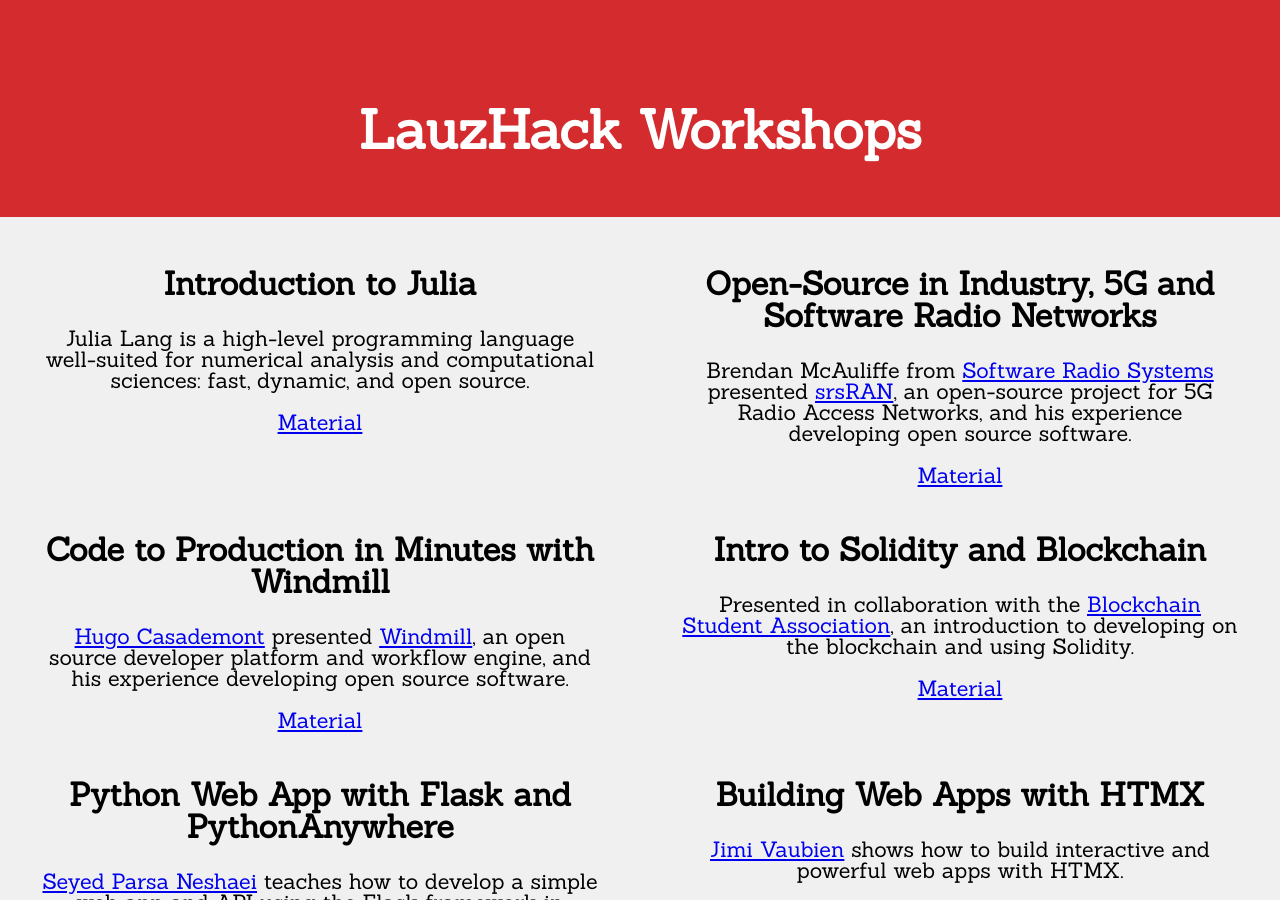
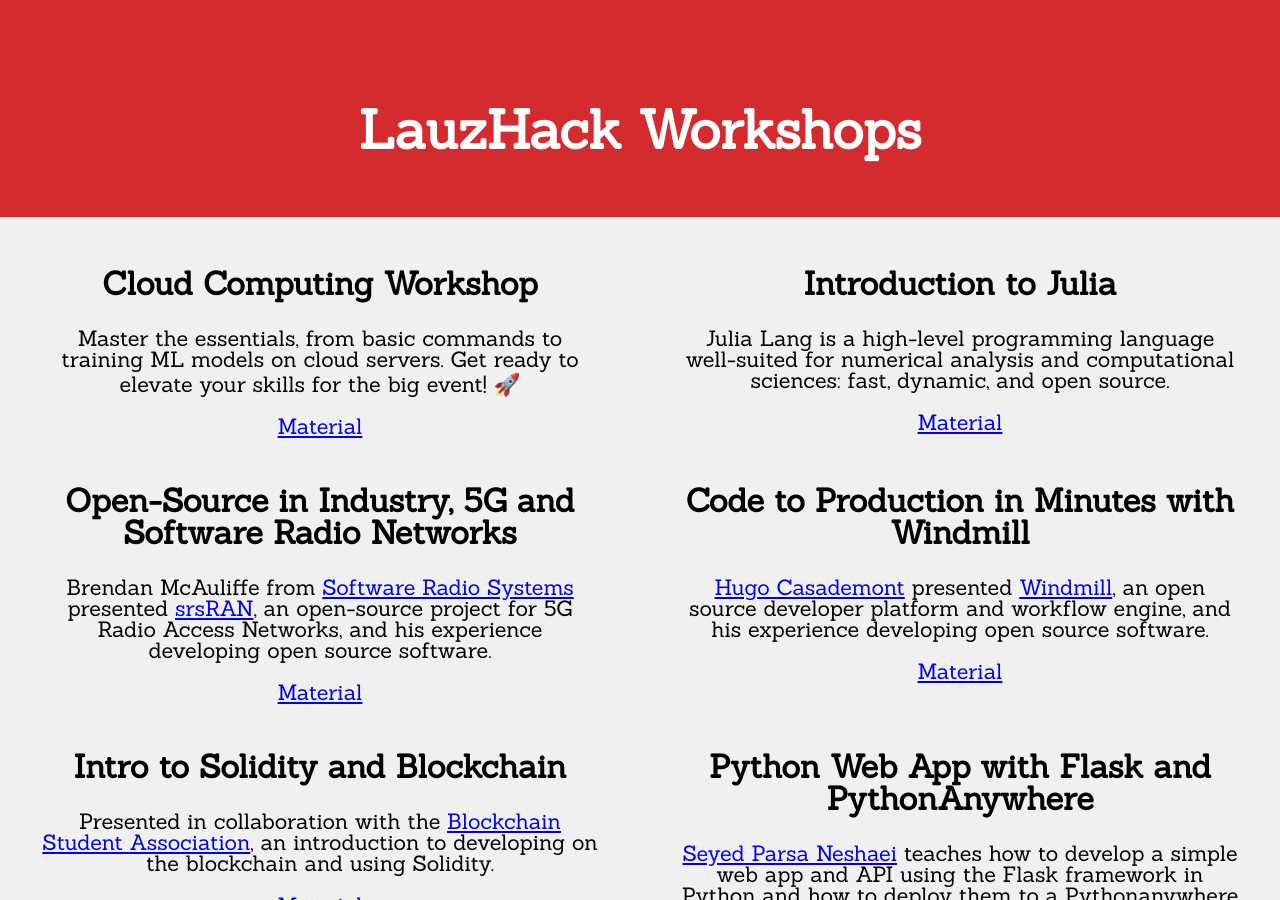
Before and after one commit to LauzHack/LauzHack.github.io, a Jekyll site: the page built from workshops.html, in a window 1280 px wide and 900 px high. Built offline with Jekyll 4.4.1, drawn with Linux system fonts in a browser that asks for light colours.

Commit message:
Added latest cloud workshop

```diff
--- a/_data/workshops.yml
+++ b/_data/workshops.yml
@@ -8,6 +8,11 @@
 
 # All past and future workshops
 items:
+  Cloud Computing Workshop:
+    description: |-
+      Master the essentials, from basic commands to training ML models on cloud servers. Get ready to elevate your skills for the big event! 🚀
+    material: https://github.com/LauzHack/cloud-computing-workshop
+
   Introduction to Julia:
     description: |-
       Julia Lang is a high-level programming language well-suited for numerical analysis and computational sciences: fast, dynamic, and open source.
```
